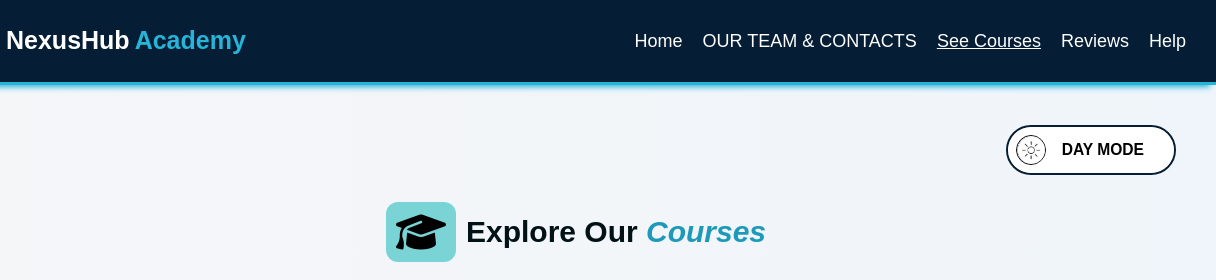
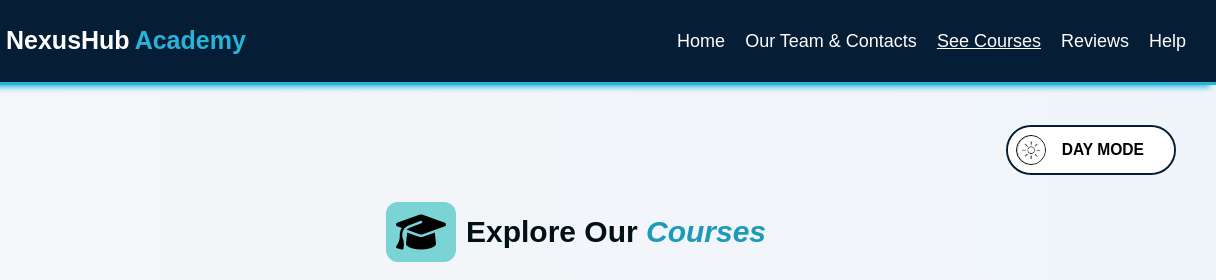
Before and after one commit to Siam-Tech24/NexusHub-Academy, a plain HTML site: page courses.html in a window 1280 px wide. Shown: the top 280 px of the page, 64-1280 px from the left. Drawn offline with Linux system fonts and the light colour scheme.

```diff
--- a/courses.html
+++ b/courses.html
@@ -335,7 +335,7 @@
             <div id="nav_button">
                 <ul>
                     <li><a href="index.html">Home</a></li>
-                    <li><a href="contacts.html">OUR TEAM & CONTACTS</a></li>
+                    <li><a href="contacts.html">Our Team & Contacts</a></li>
                     <li class="current_site"><a href="">See Courses</a></li>
                     <li><a href="reviews.html">Reviews</a></li>
                     <li><a href="guide.html">Help</a></li>
```
